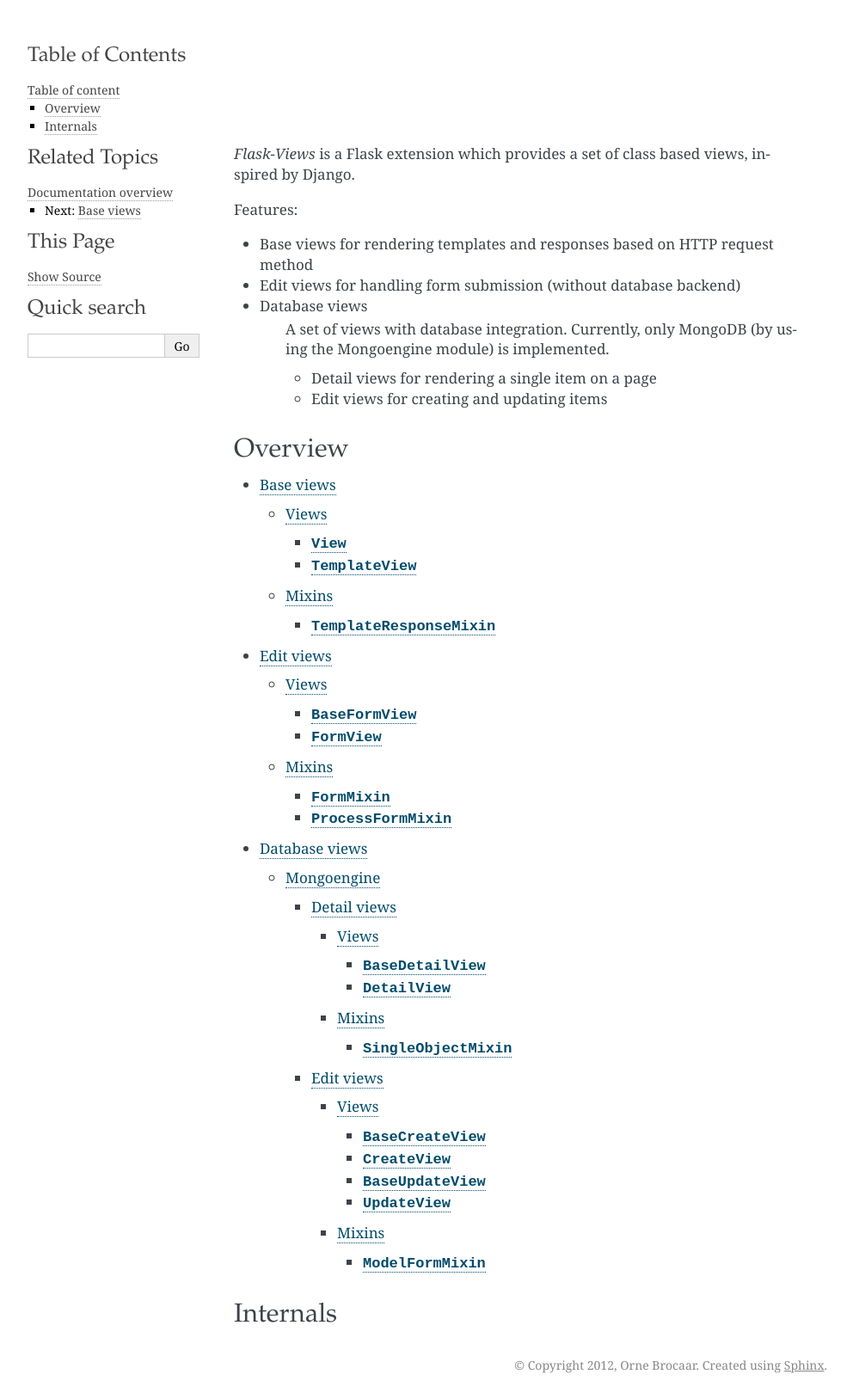
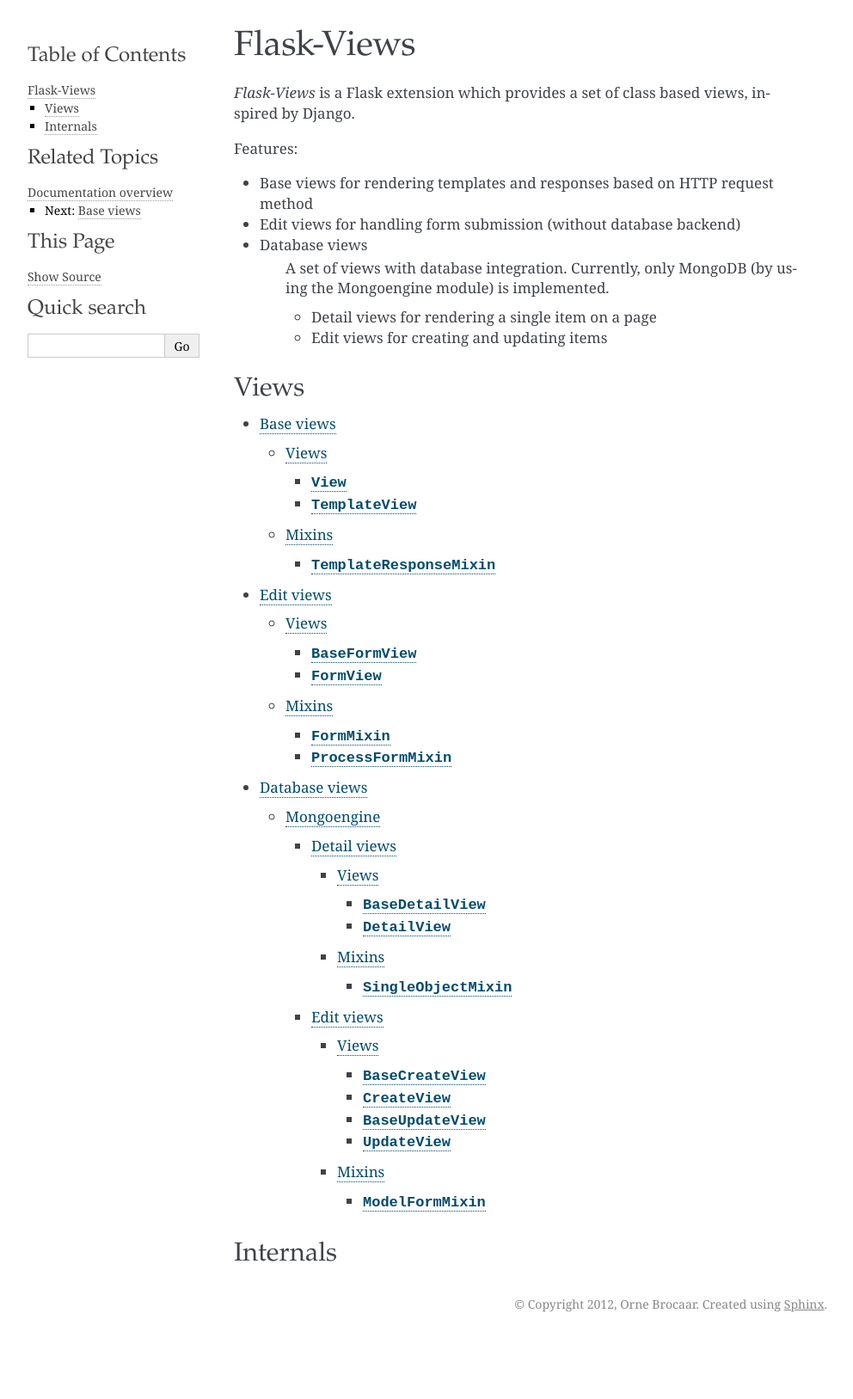
Before and after one commit to brocaar/flask-views, a Sphinx documentation site: the page built from docs/index.rst, in a window 1280 px wide. Shown: the whole page at 86% size, without its empty margins (148-1140 px from the left). Built offline with Sphinx 7.4.7, drawn with Linux system fonts in a browser that asks for light colours; pages that are not in the unit, such as notebooks, are missing from menus; after the commit the page ends 1556 px from its top, so only the background shows below that.

Commit message:
Small theme update.

```diff
--- a/docs/_themes/flask/static/flasky.css_t
+++ b/docs/_themes/flask/static/flasky.css_t
@@ -162,13 +162,13 @@
     padding: 0;
 }
 
-{% if theme_index_logo %}
+/*{% if theme_index_logo %}
 div.indexwrapper h1 {
     text-indent: -999999px;
     background: url({{ theme_index_logo }}) no-repeat center center;
     height: {{ theme_index_logo_height }};
 }
-{% endif %}
+{% endif %}*/
 
 div.body h1 { margin-top: 0; padding-top: 0; font-size: 240%; }
 div.body h2 { font-size: 180%; }
--- a/docs/index.rst
+++ b/docs/index.rst
@@ -1,5 +1,5 @@
-Table of content
-================
+Flask-Views
+===========
 
 *Flask-Views* is a Flask extension which provides a set of class based views,
 inspired by Django.
@@ -16,8 +16,8 @@
     * Edit views for creating and updating items
 
 
-Overview
---------
+Views
+-----
 
 .. toctree::
    :maxdepth: 5
```
